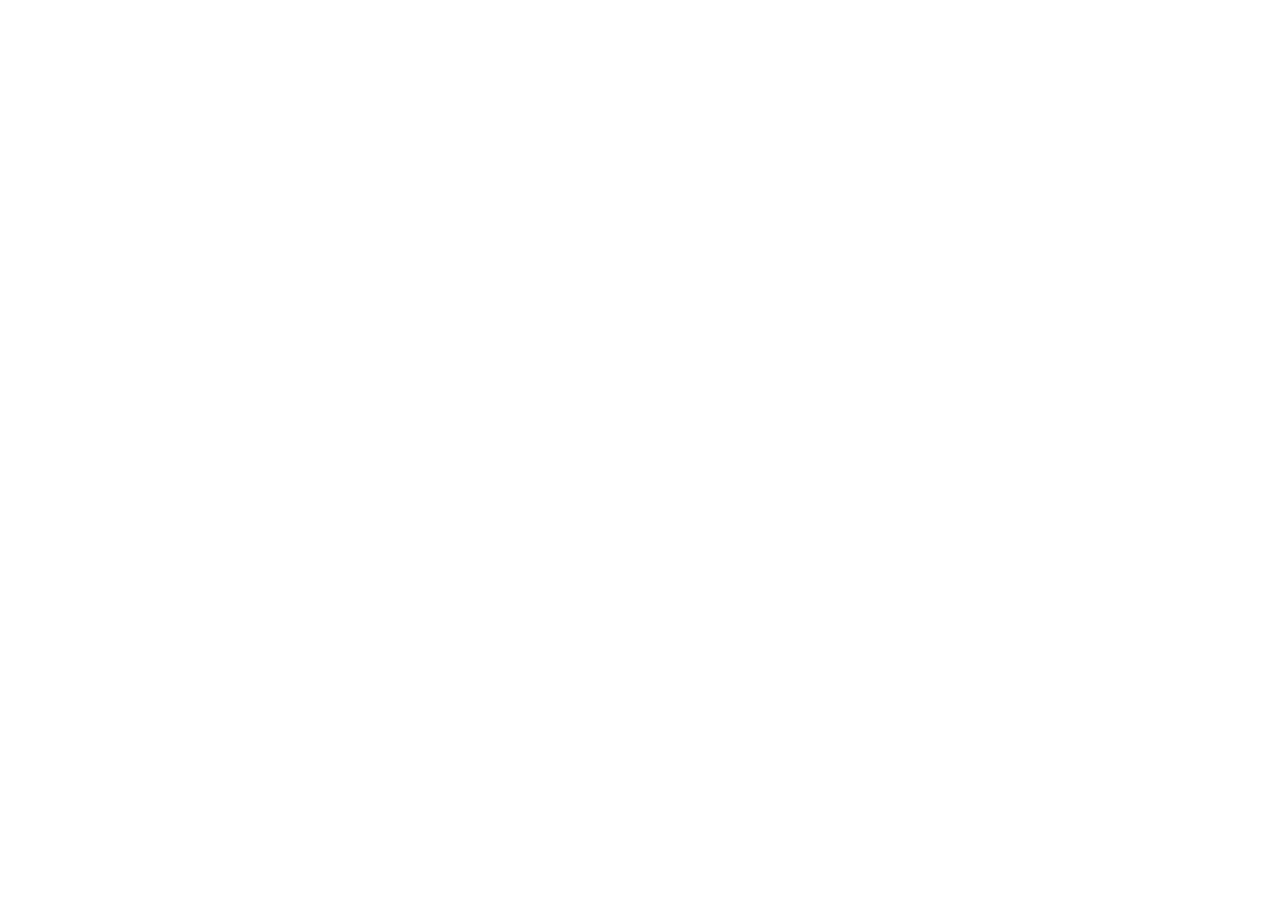
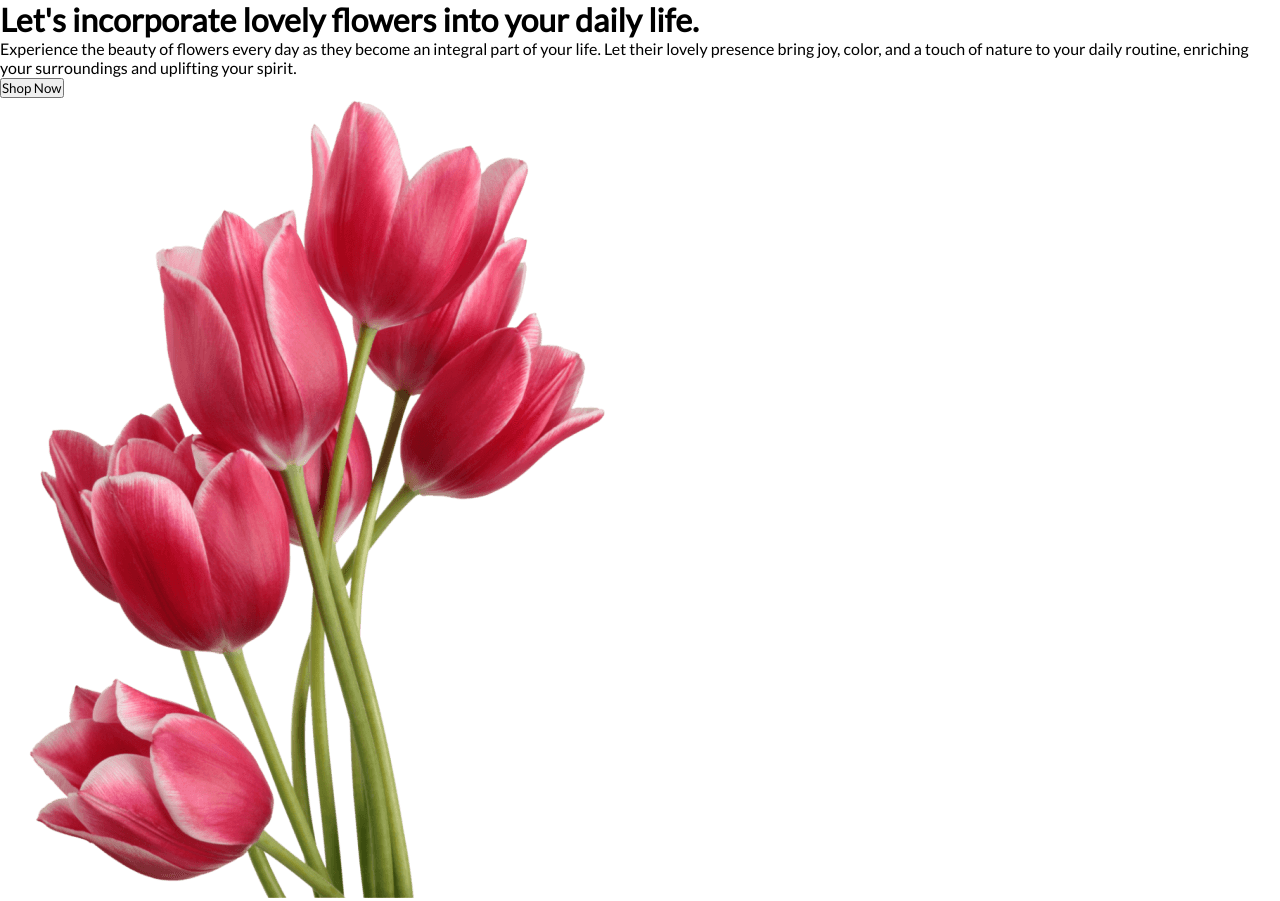
Before and after one commit to sagorcodes/flower-shop-assignment, a plain HTML site: page index.html in a window 1280 px wide. Before the commit the page ends 800 px from the top, so only its background shows below. Drawn offline with Linux system fonts and the light colour scheme.

Commit message:
added basic banner

```diff
--- a/index.html
+++ b/index.html
@@ -1,12 +1,25 @@
 <!DOCTYPE html>
 <html lang="en">
-<head>
-    <meta charset="UTF-8">
-    <meta name="viewport" content="width=device-width, initial-scale=1.0">
+  <head>
+    <meta charset="UTF-8" />
+    <meta name="viewport" content="width=device-width, initial-scale=1.0" />
     <title>Flower Shop</title>
-    <link rel="stylesheet" href="style.css">
-</head>
-<body>
-
-</body>
+    <link rel="preconnect" href="https://fonts.googleapis.com" />
+    <link rel="preconnect" href="https://fonts.gstatic.com" crossorigin />
+    <link
+      href="https://fonts.googleapis.com/css2?family=Lato:ital,wght@0,400;1,700&display=swap"
+      rel="stylesheet"
+    />
+    <link rel="stylesheet" href="style.css" />
+  </head>
+  <body>
+    <div class="banner-container">
+        <div class="banner-content">
+            <h1 class="banner-title">Let's incorporate lovely flowers into your daily life.</h1>
+            <p class="banner-description">Experience the beauty of flowers every day as they become an integral part of your life. Let their lovely presence bring joy, color, and a touch of nature to your daily routine, enriching your surroundings and uplifting your spirit.</p>
+            <button class="btn">Shop Now</button>
+        </div>
+        <img src="images/pngwing 10.png" class="banner-pic">
+    </div>
+  </body>
 </html>
--- a/style.css
+++ b/style.css
@@ -0,0 +1,5 @@
+* {
+    margin: 0;
+    padding: 0;
+    font-family: 'Lato', sans-serif;
+}
```
